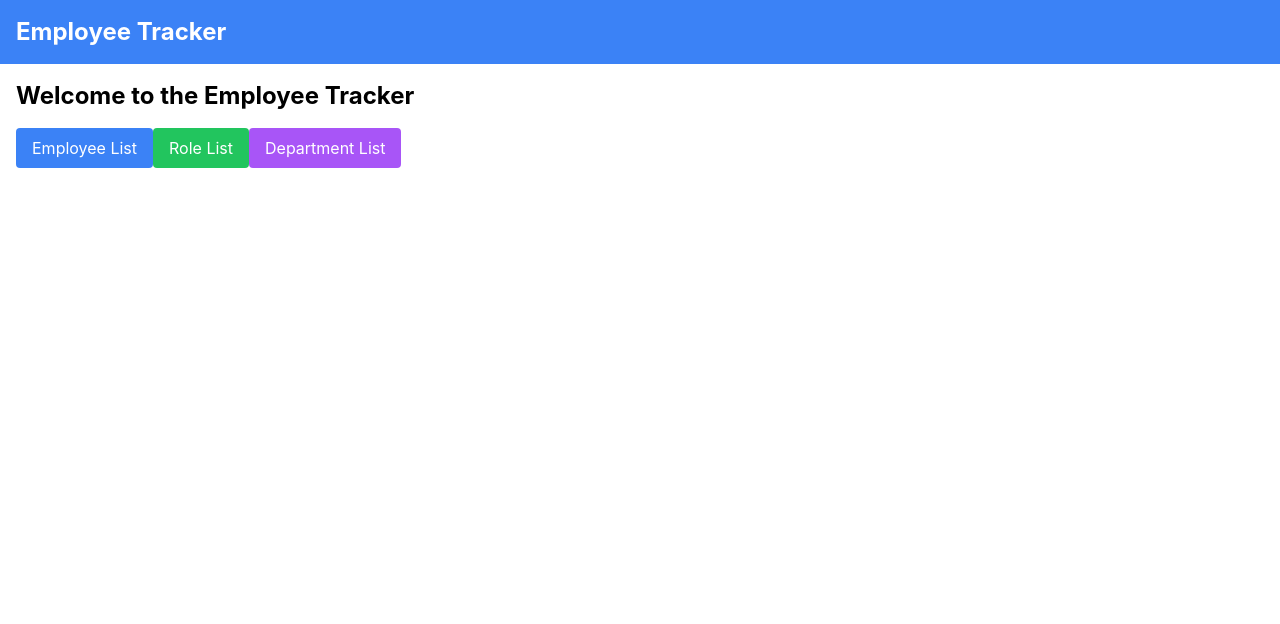
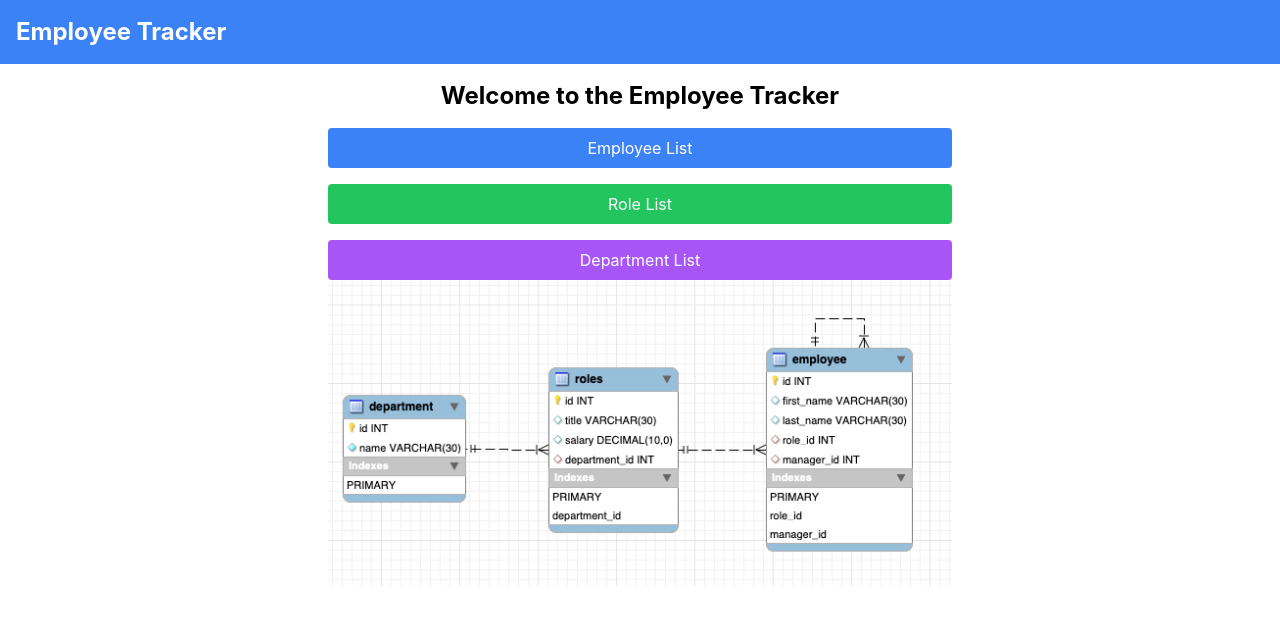
Before and after one commit to riskthatbiscuit/employee_tracker, a React (Create React App) app in the folder client/: page / in a window 1280 px wide. Shown: the top 624 px of the page. Built offline with nearby package versions, Linux system fonts and the light colour scheme; no server answers.

Commit message:
Added schematic diagram

```diff
--- a/client/src/pages/Home.jsx
+++ b/client/src/pages/Home.jsx
@@ -1,23 +1,32 @@
-import React from 'react';
-import { Link } from 'react-router-dom';
+import React from 'react'
+import { Link } from 'react-router-dom'
 
 const Home = () => {
   return (
-    <div className="p-4">
-      <h2 className="text-2xl font-bold mb-4">Welcome to the Employee Tracker</h2>
-      <div className="space-y-4">
-        <Link to="/employees">
-          <button className="bg-blue-500 text-white px-4 py-2 rounded hover:bg-blue-700">Employee List</button>
+    <div className="p-4 flex flex-col items-center">
+      <h2 className="text-2xl font-bold mb-4">
+        Welcome to the Employee Tracker
+      </h2>
+      <div className="space-y-4 w-full flex flex-col items-center">
+        <Link to="/employees" className="w-full flex justify-center">
+          <button className="bg-blue-500 text-white px-4 py-2 rounded hover:bg-blue-700 w-1/2">
+            Employee List
+          </button>
         </Link>
-        <Link to="/roles">
-          <button className="bg-green-500 text-white px-4 py-2 rounded hover:bg-green-700">Role List</button>
+        <Link to="/roles" className="w-full flex justify-center">
+          <button className="bg-green-500 text-white px-4 py-2 rounded hover:bg-green-700 w-1/2">
+            Role List
+          </button>
         </Link>
-        <Link to="/departments">
-          <button className="bg-purple-500 text-white px-4 py-2 rounded hover:bg-purple-700">Department List</button>
+        <Link to="/departments" className="w-full flex justify-center">
+          <button className="bg-purple-500 text-white px-4 py-2 rounded hover:bg-purple-700 w-1/2">
+            Department List
+          </button>
         </Link>
       </div>
+      <img src="/schematic.png" alt="Schematic" className="mb-4 w-1/2" />
     </div>
-  );
-};
+  )
+}
 
-export default Home;
+export default Home
```
Also changed, not shown: client/public/schematic.png (added).
